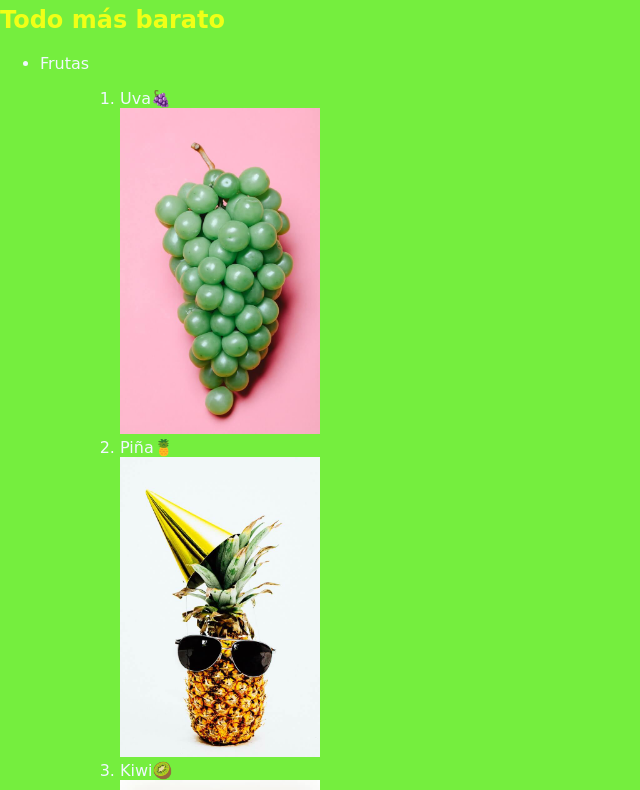
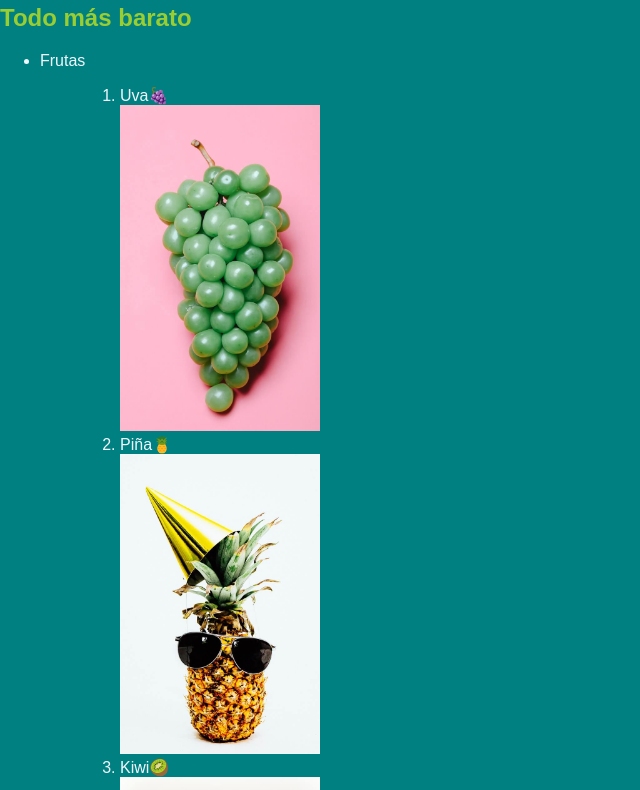
Before and after one commit to arieldelga/cursoDefinitivoHTMLyCSS, a plain HTML site: page index.html in a window 1280 px wide. Shown: the part 110-900 px from the top of the page, without its empty margins (0-640 px from the left). Drawn offline with Linux system fonts and the light colour scheme.

```diff
--- a/css/style.css
+++ b/css/style.css
@@ -1,7 +1,7 @@
 body {
-    background-color: rgb(117, 238, 62);
-    color: rgb(240, 255, 23);
-    font-family: cursive;
+    background-color: teal;
+    color: yellowgreen;
+    font-family: Arial, Helvetica, sans-serif;
     margin: 0;
     padding: 0;
 }
```
